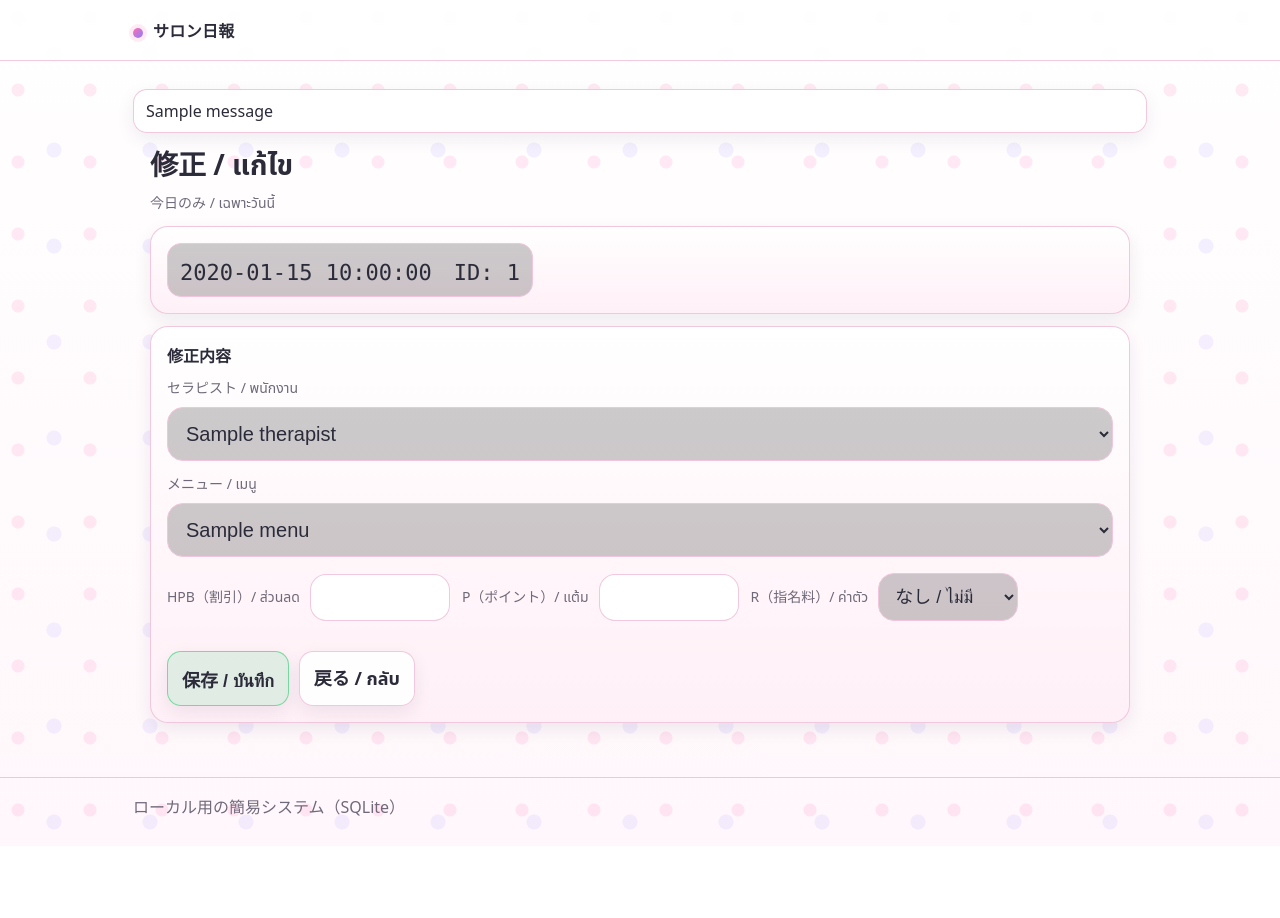
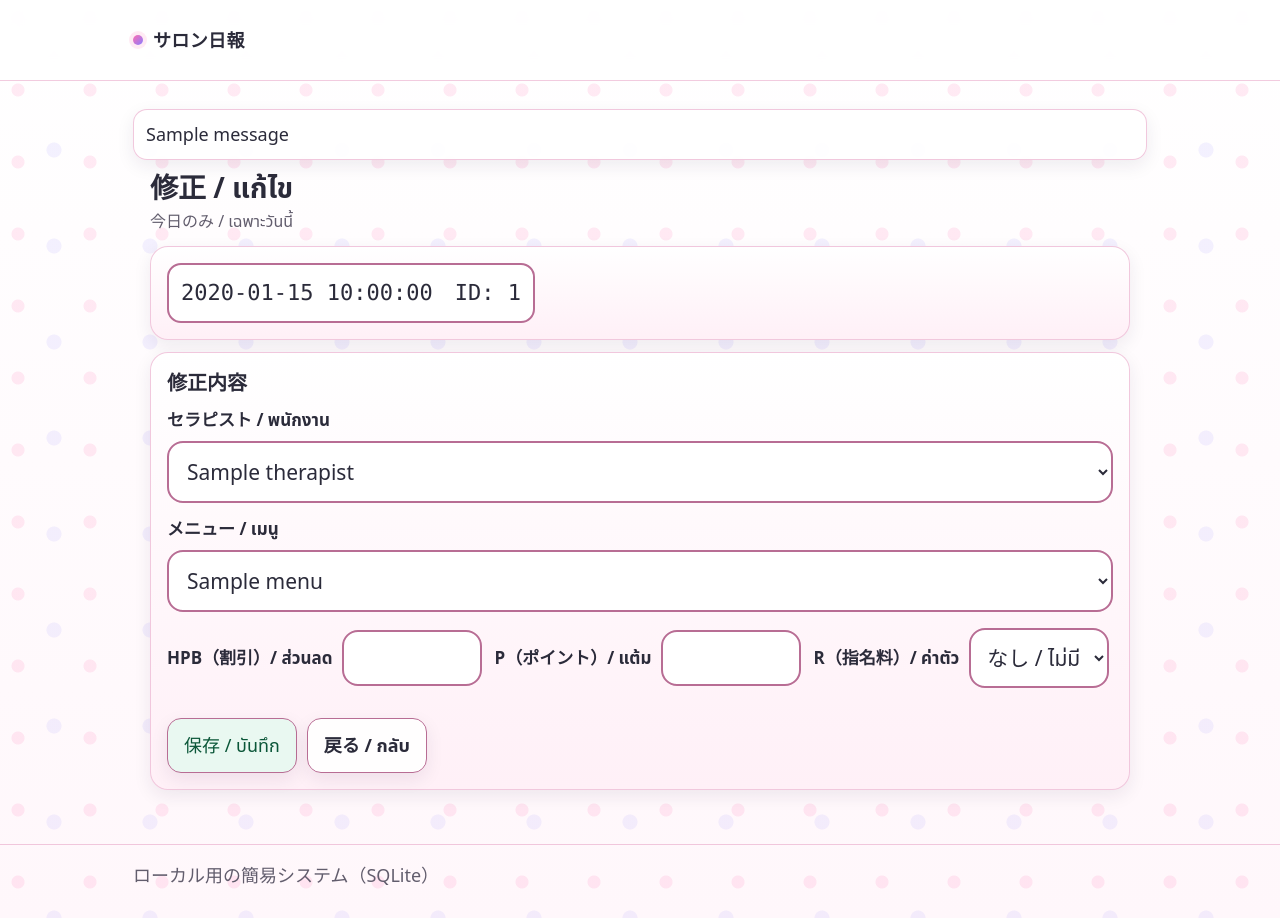
Before and after one commit to shunsoco-stack/InvoiceFromTherapist, a Flask app: template app/templates/kiosk_edit.html in a window 1280 px wide. Before the commit the page ends 830 px from the top, so only its background shows below. Run offline with Flask 3, Linux system fonts and the light colour scheme; the template is opened without the code that fills it: most values are stand-ins (such as "Sample title", 1, 10 or a date in 2020); one stand-in notice (Sample message) is shown; parts of the project's set-up code (start-up, migrations or seed data) failed here and were passed over.

Commit message:
feat(ui): improve readability for Thai staff

```diff
--- a/app/static/style.css
+++ b/app/static/style.css
@@ -1004,3 +1004,190 @@ input::placeholder{ color: rgba(169,180,202,.7); }
   margin-top: 8px;
 }
 .lp-eyebrow--light{ color: rgba(246,226,196,.85); }
+
+/*
+ * Elder-friendly app controls.
+ * Keep the familiar layout and pastel theme; only improve readability,
+ * target size, and the distinction between enabled and disabled fields.
+ */
+body:not(.body--landing){
+  --muted:#625d6d;
+  --control-border:#b86d94;
+  --focus:#7567e8;
+  font-size:18px;
+  line-height:1.6;
+}
+
+body:not(.body--landing) button,
+body:not(.body--landing) input,
+body:not(.body--landing) select,
+body:not(.body--landing) textarea{
+  font:inherit;
+}
+
+body:not(.body--landing) h1{
+  font-size:28px;
+  line-height:1.25;
+}
+
+body:not(.body--landing) h2{
+  font-size:20px;
+  line-height:1.35;
+}
+
+body:not(.body--landing) label{
+  color:var(--text);
+  font-size:16px;
+  font-weight:600;
+}
+
+body:not(.body--landing) .small,
+body:not(.body--landing) .help{
+  font-size:15px;
+}
+
+body:not(.body--landing) input:not([type="checkbox"]):not([type="radio"]):not([type="hidden"]),
+body:not(.body--landing) select,
+body:not(.body--landing) textarea{
+  min-height:50px;
+  border:2px solid var(--control-border);
+  background:#ffffff;
+  font-size:18px;
+}
+
+body:not(.body--landing) input::placeholder,
+body:not(.body--landing) textarea::placeholder{
+  color:#716a78;
+  opacity:1;
+}
+
+body:not(.body--landing) input:disabled,
+body:not(.body--landing) select:disabled,
+body:not(.body--landing) textarea:disabled{
+  border-color:#c4a9b6;
+  background:#f2edf0;
+  color:#665f6d;
+  cursor:not-allowed;
+  opacity:1;
+}
+
+body:not(.body--landing) .checkbox{
+  min-height:48px;
+  font-size:17px;
+}
+
+body:not(.body--landing) .checkbox input{
+  width:24px;
+  height:24px;
+  padding:0;
+}
+
+body:not(.body--landing) .btn:not(.homeSimple__btn){
+  min-height:48px;
+  padding:12px 16px;
+  border-color:var(--control-border);
+  font-size:18px;
+}
+
+body:not(.body--landing) .brand a{
+  display:inline-flex;
+  min-height:44px;
+  align-items:center;
+}
+
+body:not(.body--landing) :where(a, button, input, select, textarea):focus-visible{
+  outline:3px solid var(--focus);
+  outline-offset:3px;
+}
+
+body:not(.body--landing) .homeSimple__btn--admin,
+body:not(.body--landing) .homeSimple__btn--supplies{
+  min-height:60px;
+  font-size:20px;
+}
+
+body:not(.body--landing) .kioskLabel{
+  color:var(--text);
+  font-size:17px;
+  font-weight:700;
+}
+
+body:not(.body--landing) .kiosk__subtitle{
+  font-size:16px;
+}
+
+body:not(.body--landing) .kioskSelect{
+  min-height:60px;
+  border:2px solid var(--control-border);
+  background:#ffffff;
+  font-size:21px;
+}
+
+body:not(.body--landing) .kioskInput{
+  min-height:56px;
+  font-size:20px;
+}
+
+body:not(.body--landing) .kiosk__fixedDate{
+  border:2px solid var(--control-border);
+  background:#ffffff;
+}
+
+body:not(.body--landing) .kioskInlineField{
+  flex-wrap:wrap;
+}
+
+body:not(.body--landing) .kioskEstimate__label{
+  font-size:15px;
+}
+
+body:not(.body--landing) .kioskEstimate__value{
+  font-size:18px;
+}
+
+body:not(.body--landing) .kioskSmallBtn{
+  min-height:44px;
+  font-size:16px;
+}
+
+body:not(.body--landing) .kiosk__btn--primary{
+  border-color:#167a52;
+  background:#e9f8f1;
+  color:#0a5638;
+}
+
+body:not(.body--landing) .btn--danger{
+  border-color:#b42342;
+  background:#fff0f3;
+  color:#8f1732;
+}
+
+body:not(.body--landing) .table thead th{
+  font-size:14px;
+}
+
+body:not(.body--landing) .table tbody td{
+  font-size:16px;
+}
+
+body:not(.body--landing) .monthlyCalendar__weekday--weekend{
+  color:#a82d69;
+}
+
+body:not(.body--landing) .pill--ok{
+  border-color:#167a52;
+  background:#e9f8f1;
+  color:#126241;
+}
+
+.sr-only{
+  position:absolute;
+  width:1px;
+  height:1px;
+  padding:0;
+  margin:-1px;
+  overflow:hidden;
+  clip:rect(0, 0, 0, 0);
+  white-space:nowrap;
+  border:0;
+}
--- a/app/templates/base.html
+++ b/app/templates/base.html
@@ -22,7 +22,8 @@
         {% if messages %}
           <div class="flash">
             {% for category, message in messages %}
-              <div class="flash__item flash__item--{{ category }}">{{ message }}</div>
+              <div class="flash__item flash__item--{{ category }}"
+                   role="{{ 'alert' if category == 'error' else 'status' }}">{{ message }}</div>
             {% endfor %}
           </div>
         {% endif %}
```
Also changed, not shown: app/templates/index.html (+6 -4 lines), app/templates/kiosk.html (+64 -63 lines).
